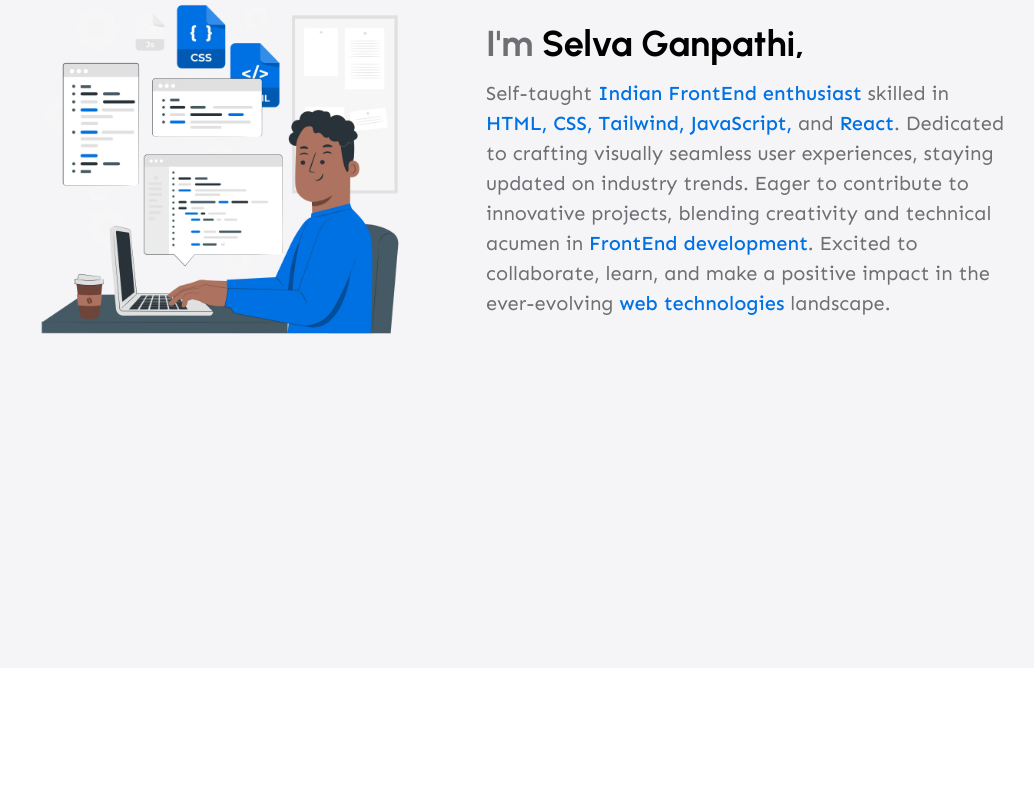
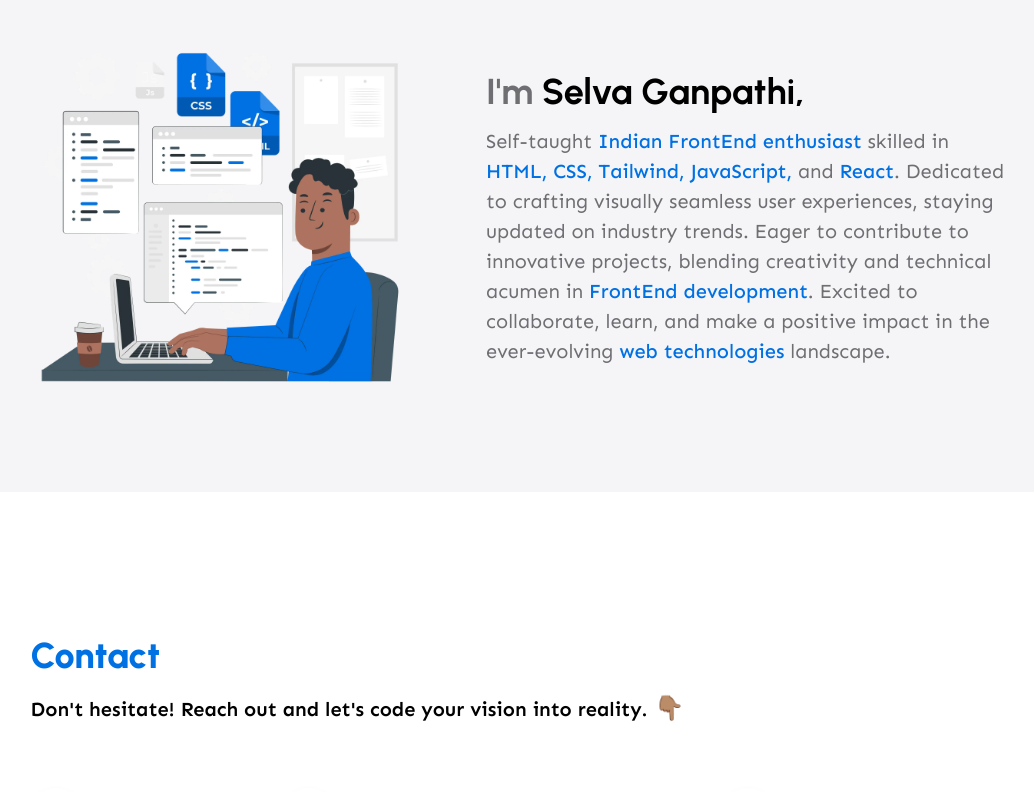
Before and after one commit to selva1011/Selva-Ganapathi, a React (Vite) app: page / in a window 1280 px wide. Shown: the part 2000-2792 px from the top of the page, without its empty margins (154-1188 px from the left). Built offline with nearby package versions, Linux system fonts and the light colour scheme; what tailwindcss-debug-screens would draw is missing.

Commit message:
updates of big screen

```diff
--- a/src/App.jsx
+++ b/src/App.jsx
@@ -4,7 +4,7 @@ import { SpeedInsights } from '@vercel/speed-insights/react';
 
 export default function App() {
   return (
-    <main className="relative bg-apple-white">
+    <main className="relative bg-apple-white w-full">
       <SpeedInsights />
       <NavBar />
       <section>
--- a/src/components/NavBar.jsx
+++ b/src/components/NavBar.jsx
@@ -55,7 +55,7 @@ const NavBar = () => {
       <nav
         className={`${
           sticky ? ".nav-play" : ""
-        } flex justify-between items-center max-container `}
+        } flex justify-between items-center max-container max-w-[1440px] mx-auto`}
       >
         <div className="">
           <h1
--- a/src/pages/About.jsx
+++ b/src/pages/About.jsx
@@ -4,33 +4,12 @@ const about = () => {
   return (
     <section
       id="about"
-      className="padding-x min-h-screen w-full relative justify-between max-lg:my-48 max-md:my-36 max-sm:my-32"
+      className="padding-x mx-auto max-w-[1440px] relative justify-between max-lg:my-48 max-md:my-36 max-sm:my-32 my-48"
     >
       <div className="flex flex-row max-lg:flex-col relative top-28 max-lg:top-4 max-lg:gap-8  items-center justify-center px-12 max-md:px-1  min">
         <div className="flex flex-1 justify-center items-center">
           <div className="relative h-96 w-96 max-sm:h-72 max-sm:w-72 justify-center items-center ">
             <img src={anim} alt="svg computer" />
-            {/* <div className="flex h-48 w-48 bg-white rounded-full absolute animate-spin top-16 left-28">
-              <img src={tailwind} alt="selva" height={100} width={100} />
-            </div>
-            <div className="flex gap-36 p-10 relative ani">
-              <img src={html} alt="selva" height={90} width={90} className="" />
-              <img
-                src={reactJs}
-                alt="selva"
-                height={100}
-                width={100}
-                className="animate-sp"
-              />
-            </div>
-            <div className="flex gap-36 p-10 relative">
-              <img src={tailwind} alt="selva" height={100} width={100} />
-              <img src={js} alt="selva" height={90} width={90} />
-            </div> */}
-            {/* <div className="absolute h-36 w-36 bg-white  ">
-              <div className="relative p-4 border-8 rounded-full animate-spin">$</div>
-              <p className="relative">₹</p>
-            </div> */}
           </div>
         </div>
 
--- a/src/pages/Contact.jsx
+++ b/src/pages/Contact.jsx
@@ -6,9 +6,9 @@ const Contact = () => {
   return (
     <section
       id="contact"
-      className="padding-x min-h-screen w-full relative bg-white"
+      className="padding-x relative bg-white"
     >
-      <div className="flex flex-col relative top-36  justify-center items-center gap-24 max-lg:gap-8">
+      <div className="flex flex-col relative top-36  justify-center items-center gap-24 max-lg:gap-8 max-w-[1440px] mx-auto">
         <div className="flex flex-col justify-center items-start top-32">
           <h1 className="text-4xl font-Urbanist font-extrabold text-apple-blue2 max-sm:text-2xl">
             Contact
--- a/src/pages/Hero.jsx
+++ b/src/pages/Hero.jsx
@@ -5,7 +5,7 @@ import { FaLinkedin, FaGithub } from "react-icons/fa6";
 
 const hero = () => {
   return (
-    <section id="home" className="padding-x min-h-screen w-full relative">
+    <section id="home" className="padding-x max-w-[1440px] mx-auto relative">
       <div className="flex flex-col justify-center items-center gap-40">
         <div className="flex max-lg:flex-col-reverse relative top-24 justify-center items-center gap-16 max-lg:gap-8">
           <div className="flex flex-col w-auto ">
--- a/src/pages/Projects.jsx
+++ b/src/pages/Projects.jsx
@@ -2,7 +2,7 @@ import { Portfolio, Portfolio1 } from "../components";
 
 const Projects = () => {
   return (
-        <section id="projects" className="padding-x  w-full min-h-screen relative my-24 max-lg:my-8">
+        <section id="projects" className="padding-x max-w-[1440px] mx-auto relative my-24 max-lg:my-8">
       <div className="flex flex-col justify-center top-24 relative max-md:top-20 h-auto">
         <div className="flex flex-col justify-start items-start text-left">
           <h1 className="text-2xl text-apple-blue2 font-bold font-Urbanist max-md:xl">
```
